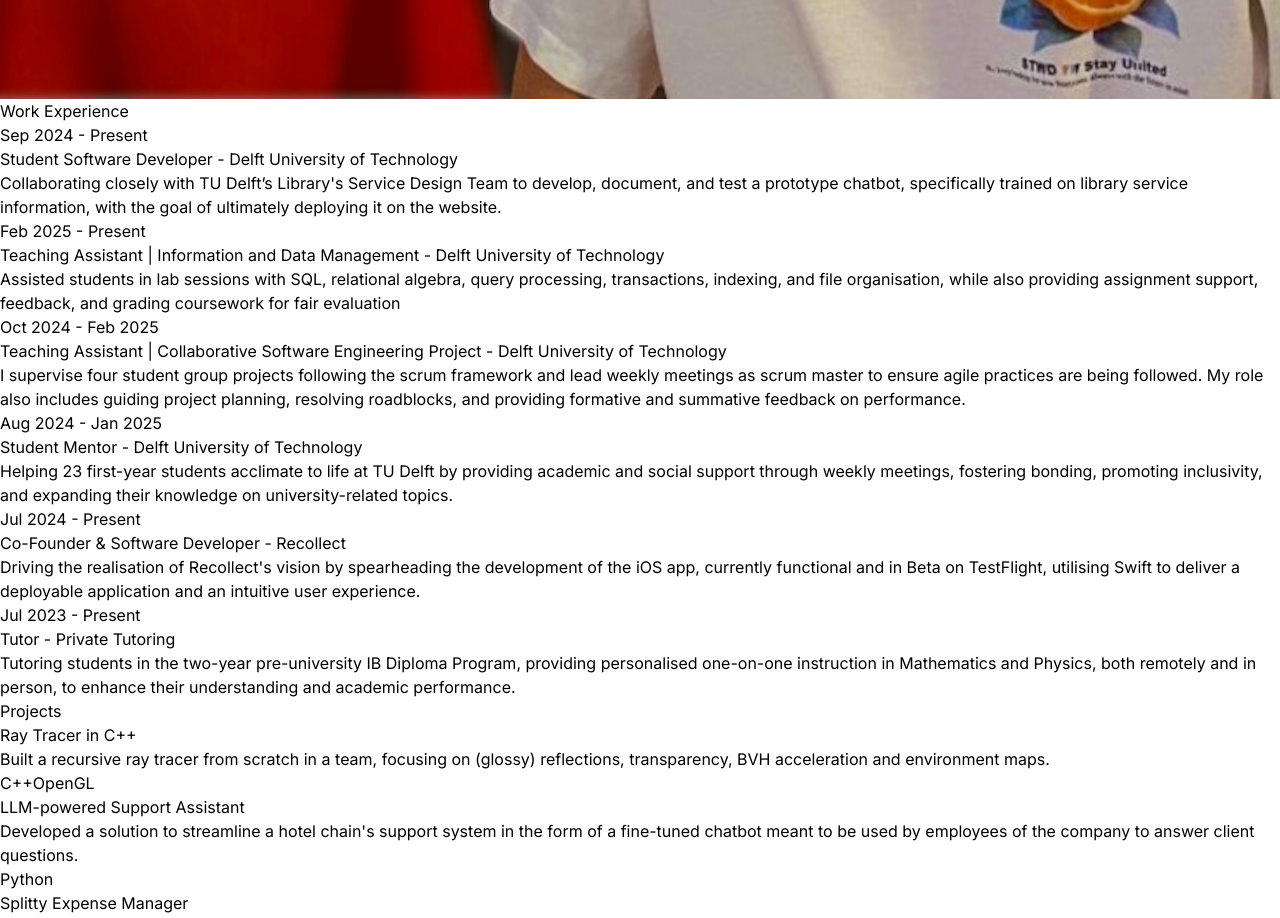
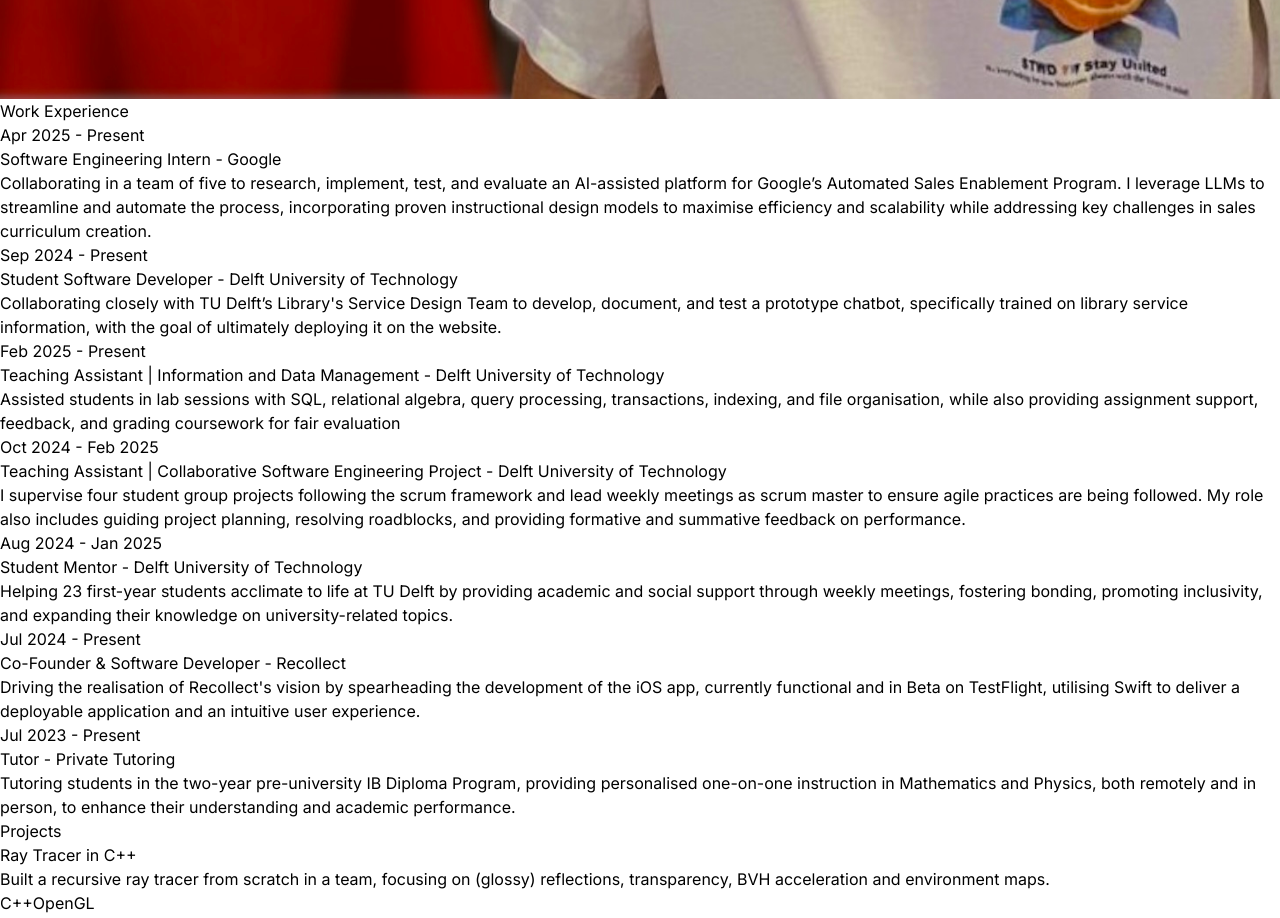
Before and after one commit to teimg/portfolio-site, a React (Vite) app: page / in a window 1280 px wide. Shown: the part 1280-2198 px from the top of the page. Built offline with nearby package versions, Linux system fonts and the light colour scheme.

Commit message:
Updated CV

```diff
--- a/src/constants/index.js
+++ b/src/constants/index.js
@@ -6,6 +6,14 @@ import project4 from "../assets/projects/project-4.jpg";
 export const HERO_CONTENT = `I am a resourceful and determined engineer with a passion for solving complex problems. I excel at rapidly learning new concepts and thrive in environments that demand innovation, creative solutions and a proactive approach.`;
 
 export const EXPERIENCES = [
+  {
+    year: "Apr 2025 - Present",
+    role: "Software Engineering Intern",
+    company: " Google",
+    description: `Collaborating in a team of five to research, implement, test, and evaluate an AI-assisted platform for Google’s Automated Sales Enablement Program. I leverage LLMs to streamline and automate the process, incorporating proven instructional design models to maximise efficiency and scalability while addressing key challenges in sales curriculum creation.`,
+    technologies: ["Javascript", "React.js", "Next.js", "mongoDB"],
+    companyLink: "https://www.linkedin.com/company/google/"
+  },
   {
     year: "Sep 2024 - Present",
     role: "Student Software Developer",
```
